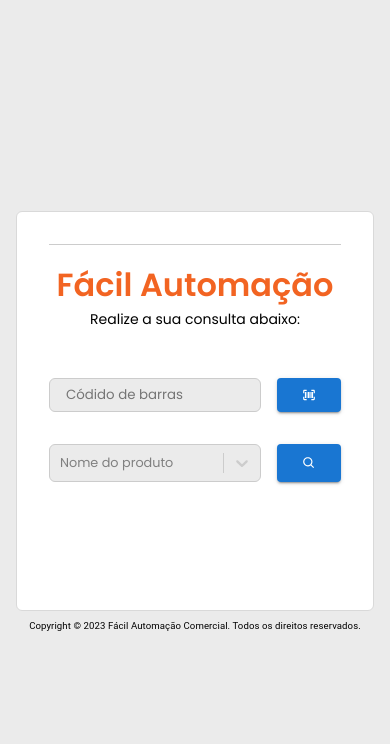
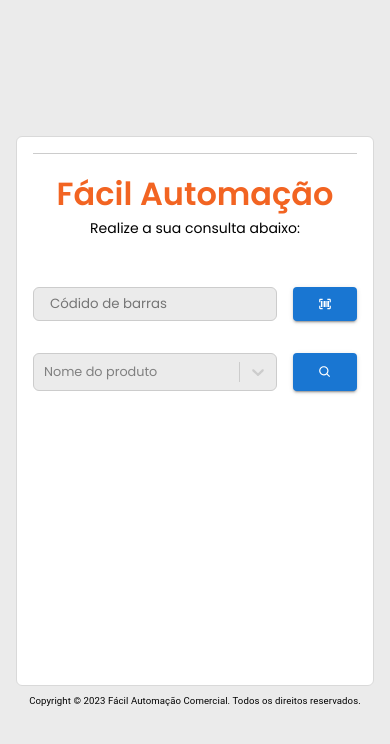
Before and after one commit to KermanJR/react-facilmsapp, a React (Create React App) app: page / in a window 390 px wide. Shown: the top 744 px of the page. Built offline with nearby package versions, Linux system fonts and the light colour scheme.

Commit message:
New Features

```diff
--- a/src/pages/style/style.module.css
+++ b/src/pages/style/style.module.css
@@ -26,19 +26,17 @@
     object-fit: contain;
 }
 
-.selectRef{}
 
 
 
 @media screen and (max-width: 876px){
     .form{
-        height: 400px;
+        height: 550px;
         width: 100%;
-        padding: 2rem;
+        padding: 1rem;
     }
     .container{
         padding: 1rem;
-
     }
 
     .css-1dk5jgi-control{
```
